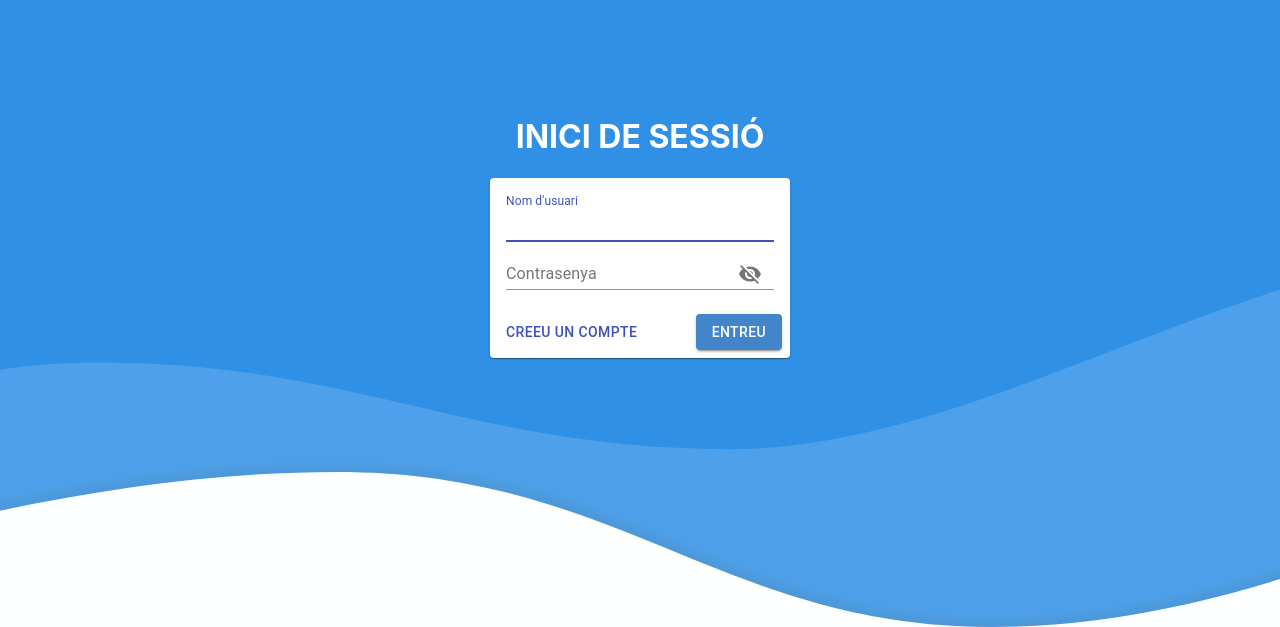
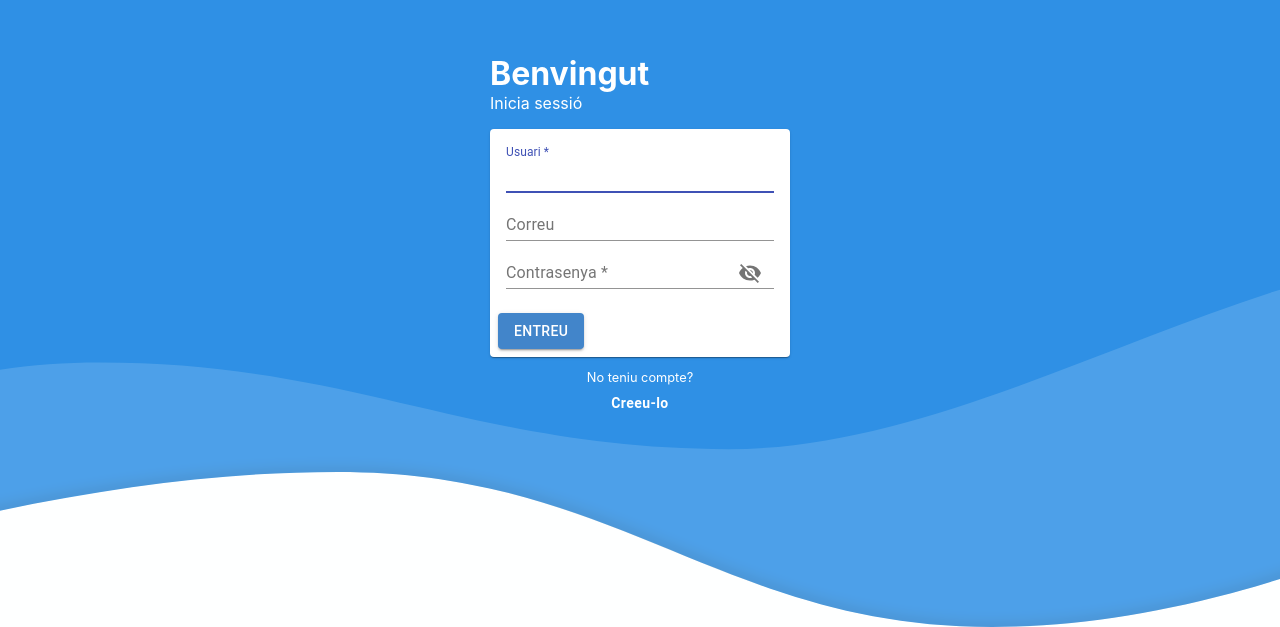
Before and after one commit to hackovid-dropplets-team/tickets-frontend, a React (Create React App) app in the folder react-app/: page /auth in a window 1280 px wide. Shown: the part 173-800 px from the top of the page. Built offline with nearby package versions, Linux system fonts and the light colour scheme; no server answers.

Commit message:
[update] login & register

```diff
--- a/react-app/package.json
+++ b/react-app/package.json
@@ -5,6 +5,7 @@
   "dependencies": {
     "@material-ui/core": "^4.9.9",
     "@material-ui/icons": "^4.9.1",
+    "@material-ui/lab": "^4.0.0-alpha.48",
     "@testing-library/jest-dom": "^4.2.4",
     "@testing-library/react": "^9.3.2",
     "@testing-library/user-event": "^7.1.2",
--- a/react-app/src/pages/auth/login/Login.js
+++ b/react-app/src/pages/auth/login/Login.js
@@ -14,6 +14,7 @@ import Card from '@material-ui/core/Card';
 import CardActions from '@material-ui/core/CardActions';
 import CardContent from '@material-ui/core/CardContent';
 import Button from '@material-ui/core/Button';
+import Alert from '@material-ui/lab/Alert';
 
 import './Login.scss';
 
@@ -21,6 +22,7 @@ import './Login.scss';
 const LoginForm = (props) => {
 
   const [username, setUsername] = useState('');
+  const [mail, setMail] = useState('');
   const [password, setPassword] = useState('');
   const [showPassword, setShowPassword] = useState(false);
   const [submitting, setSubmitting] = useState(false);
@@ -47,14 +49,15 @@ const LoginForm = (props) => {
 
   return (
     <div className="login-form">
-      <h1>INICI DE SESSIÓ</h1>
+      <h1>Benvingut</h1>
+      <p className="p-title">Inicia sessió</p>
 
       <form onSubmit={handleSubmit}>
         <Card className="form-card">
 
           <CardContent>
             <FormControl component="fieldset">
-              <InputLabel htmlFor="input-with-icon-adornment">Nom d'usuari</InputLabel>
+              <InputLabel htmlFor="input-with-icon-adornment">Usuari *</InputLabel>
               <Input
                 id="input-with-icon-adornment"
                 value={username}
@@ -64,7 +67,16 @@ const LoginForm = (props) => {
             </FormControl>
 
             <FormControl component="fieldset">
-              <InputLabel htmlFor="adornment-password">Contrasenya</InputLabel>
+              <InputLabel htmlFor="input-with-icon-adornment">Correu</InputLabel>
+              <Input
+                id="input-with-icon-adornment"
+                value={mail}
+                onChange={event => setMail(event.target.value)}
+                />
+            </FormControl>
+
+            <FormControl component="fieldset">
+              <InputLabel htmlFor="adornment-password">Contrasenya *</InputLabel>
               <Input
                 id="adornment-password"
                 type={showPassword ? 'text' : 'password'}
@@ -87,11 +99,8 @@ const LoginForm = (props) => {
 
           <CardActions className="actions-container">
             {submitting && <CircularProgress size={24} className="login-loader" />}
-            {success===false && <p className="login-error-message">Credencials incorrectes</p> }
 
             <div className="buttons-container">
-              <Button color="primary" onClick={() => props.setToggleForm(true)}>Creeu un compte</Button>
-
               <Button
                 type="submit"
                 variant="contained"
@@ -102,8 +111,10 @@ const LoginForm = (props) => {
               </Button>
             </div>
           </CardActions>
-
         </Card>
+        {success===false && <Alert severity="error" className="login-error-message">Credencials incorrectes</Alert>}
+        <p className="p-register">No teniu compte?</p>
+        <Button className={"register-button" + (success===false ? " error" : "")} color="primary" onClick={() => props.setToggleForm(true)}>Creeu-lo</Button>
       </form>
     </div>
   );
--- a/react-app/src/pages/auth/login/Login.scss
+++ b/react-app/src/pages/auth/login/Login.scss
@@ -2,6 +2,14 @@
 
   h1 {
     color: white;
+    text-align: left;
+    margin-bottom: 0px;
+  }
+
+  .p-title {
+    color: white;
+    text-align: left;
+    margin-top: 0px;
   }
 
   .form-card {
@@ -35,16 +43,29 @@
         top: 14px;
         margin: 0;
       }
-
-      .login-error-message {
-        color: red;
-        font-size: 0.8em;
-        margin-top: 10px;
-      }
     }
 
     .login-password-icon.visible {
       color: #4285CA;
     }
   }
+
+  .login-error-message {
+    color: #f44336;
+    font-size: 0.8em;
+    margin-top: 10px;
+  }
+
+  .p-register {
+    color: white;
+    text-align: center;
+    margin-bottom: 0px;
+    font-size: 0.8em;
+  }
+
+  .register-button:not(:disabled) {
+    color: white;
+    text-transform: unset;
+    font-weight: bold;
+  }
 }
--- a/react-app/src/pages/auth/register/Register.js
+++ b/react-app/src/pages/auth/register/Register.js
@@ -15,6 +15,7 @@ import CardActions from '@material-ui/core/CardActions';
 import CardContent from '@material-ui/core/CardContent';
 import Button from '@material-ui/core/Button';
 import Typography from '@material-ui/core/Typography';
+import Alert from '@material-ui/lab/Alert';
 
 import './Register.scss';
 
@@ -22,6 +23,7 @@ import './Register.scss';
 const RegisterForm = (props) => {
 
   const [username, setUsername] = useState('');
+  const [mail, setMail] = useState('');
   const [password, setPassword] = useState('');
   const [passwordRepeat, setPasswordRepeat] = useState('');
   const [showPassword, setShowPassword] = useState(false);
@@ -63,21 +65,21 @@ const RegisterForm = (props) => {
 
   return (
     <div className="register-form">
-      <h1>NOU REGISTRE</h1>
+      <h1>Registre</h1>
 
       <form onSubmit={handleSubmit}>
         <Card className="form-card">
 
           <CardContent>
-            <Typography variant="subtitle1" gutterBottom>
+            {/* <Typography variant="subtitle1" gutterBottom>
               Trieu un nom d'usuari i una contrasenya a continuació.
             </Typography>
             <Typography variant="caption" display="block" gutterBottom>
               La contrasenya ha de contenir un mínim de 8 caràcters amb majúscules, minúscules i números.
-            </Typography>
+            </Typography> */}
 
             <FormControl component="fieldset">
-              <InputLabel htmlFor="input-with-icon-adornment">Nom d'usuari</InputLabel>
+              <InputLabel htmlFor="input-with-icon-adornment">Usuari *</InputLabel>
               <Input
                 id="input-with-icon-adornment"
                 value={username}
@@ -87,7 +89,16 @@ const RegisterForm = (props) => {
             </FormControl>
 
             <FormControl component="fieldset">
-              <InputLabel htmlFor="adornment-password">Contrasenya</InputLabel>
+              <InputLabel htmlFor="input-with-icon-adornment">Correu</InputLabel>
+              <Input
+                id="input-with-icon-adornment"
+                value={mail}
+                onChange={event => setMail(event.target.value)}
+                />
+            </FormControl>
+
+            <FormControl component="fieldset">
+              <InputLabel htmlFor="adornment-password">Contrasenya *</InputLabel>
               <Input
                 id="adornment-password"
                 type={showPassword ? 'text' : 'password'}
@@ -108,7 +119,7 @@ const RegisterForm = (props) => {
             </FormControl>
 
             <FormControl component="fieldset">
-              <InputLabel htmlFor="adornment-password-repeat">Repetiu la contrasenya</InputLabel>
+              <InputLabel htmlFor="adornment-password-repeat">Repetiu la contrasenya *</InputLabel>
               <Input
                 id="adornment-password-repeat"
                 type={showPasswordRepeat ? 'text' : 'password'}
@@ -131,11 +142,9 @@ const RegisterForm = (props) => {
 
           <CardActions className="actions-container">
             {submitting && <CircularProgress size={24} className="register-loader" />}
-            {success===false && <p className="register-error-message">{errorMessage}</p> }
+            {/*{success===false && <p className="register-error-message">{errorMessage}</p> }*/}
 
             <div className="buttons-container">
-              <Button color="primary" onClick={() => props.setToggleForm(false)}>Torneu a l'inici</Button>
-
               <Button
                 type="submit"
                 variant="contained"
@@ -146,8 +155,9 @@ const RegisterForm = (props) => {
               </Button>
             </div>
           </CardActions>
-
         </Card>
+        {success===false && <Alert severity="error" className="register-error-message">{errorMessage}</Alert>}
+        <Button className={"back-button"} color="primary" onClick={() => props.setToggleForm(false)}>Torneu a l'inici</Button>
       </form>
     </div>
   );
--- a/react-app/src/pages/auth/register/Register.scss
+++ b/react-app/src/pages/auth/register/Register.scss
@@ -2,6 +2,7 @@
 
   h1 {
     color: white;
+    text-align: left;
   }
 
   .form-card {
@@ -36,15 +37,22 @@
         margin: 0;
       }
 
-      .register-error-message {
-        color: red;
-        font-size: 0.8em;
-        margin-top: 10px;
-      }
     }
 
     .register-password-icon.visible {
       color: #4285CA;
     }
   }
+
+  .register-error-message {
+    color: #f44336;
+    font-size: 0.8em;
+    margin-top: 10px;
+  }
+
+  .back-button:not(:disabled) {
+    color: white;
+    text-transform: unset;
+    font-weight: bold;
+  }
 }
```
Also changed, not shown: 1 other file (tests, documents, lock files or other folders).
